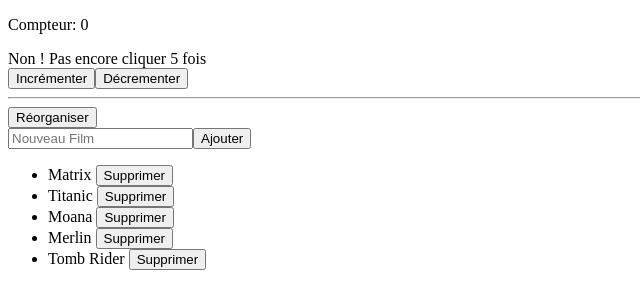
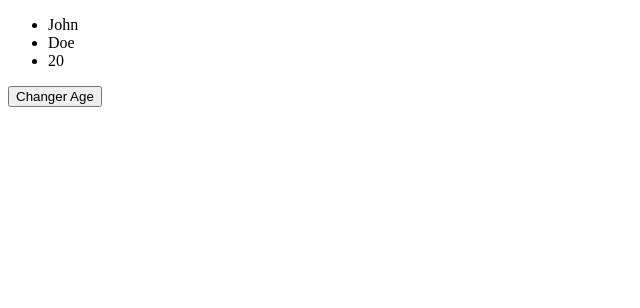
Before and after one commit to Dev205Mg/Learn-Vue.js, a Vue app: page / in a window 1280 px wide. Shown: the top 308 px of the page, without its empty margins (0-640 px from the left). Built offline with nearby package versions, Linux system fonts and the light colour scheme.

Commit message:
ref in objet

```diff
--- a/src/App.vue
+++ b/src/App.vue
@@ -1,57 +1,22 @@
 <template>
-  <p>Compteur: {{ count }}</p>
-  <div v-show="count>=5">Bravo ! Vous avez cliquer 5 fois</div>
-  <div v-if="count <= 4">Non ! Pas encore cliquer 5 fois</div>
-  <button @click="increment">Incrémenter</button>
-  <button @click="count--">Décrementer</button>
-  <hr>
-  <button @click="sortMovie">Réorganiser</button>
-  <form action="" @submit.prevent="addMovie">
-    <input
-      type="text"
-      placeholder="Nouveau Film"
-      v-model="movieName">
-      <button >Ajouter</button>
-  </form>
   <ul>
-    <li
-      v-for="movie in movies"
-      :key="movie"
-      >
-      {{ movie }} <button @click="deleteMovie(movie)">Supprimer</button>
-    </li>
+    <li>{{ person.firstname }}</li>
+    <li>{{ person.lastname }}</li>
+    <li>{{ person.age }}</li>
   </ul>
+  <button @click.prevent="randomAge">Changer Age</button>
 </template>
 
 <script setup>
   import { ref } from 'vue';
 
-  const count = ref(0)
-  const movieName = ref('')
-  const movies = ref([
-    'Matrix',
-    'Titanic',
-    'Moana',
-    'Merlin',
-    'Tomb Rider'
-  ])
-  const increment = (event) => {
-    count.value++
-  }
+ const person = ref({
+  firstname: 'John',
+  lastname: 'Doe',
+  age: 20
+ })
 
-  const deleteMovie = (movie) => {
-    console.log(movie)
-    movies.value = movies.value.filter( m => m !== movie)
-    console.log(movies)
-  }
-
-  const sortMovie = () => {
-    movies.value.sort()
-  }
-
-  const addMovie = () => {
-    movies.value.push(movieName.value)
-    movieName.value = ''
-  }
-
+ const randomAge = () => {
+  person.value.age = Math.round(Math.random() * 100)
+ }
 </script>
```
